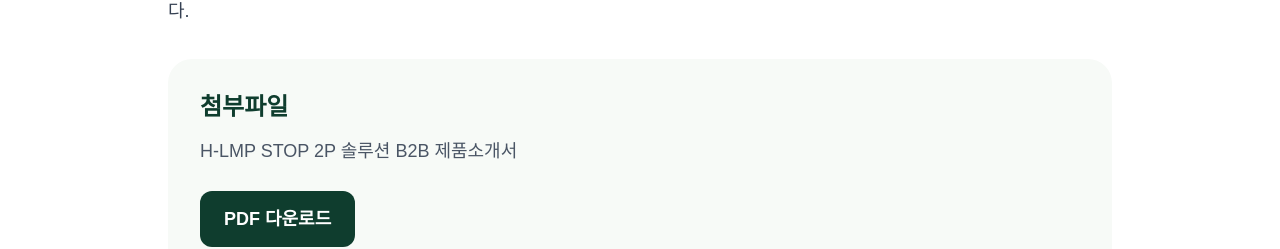
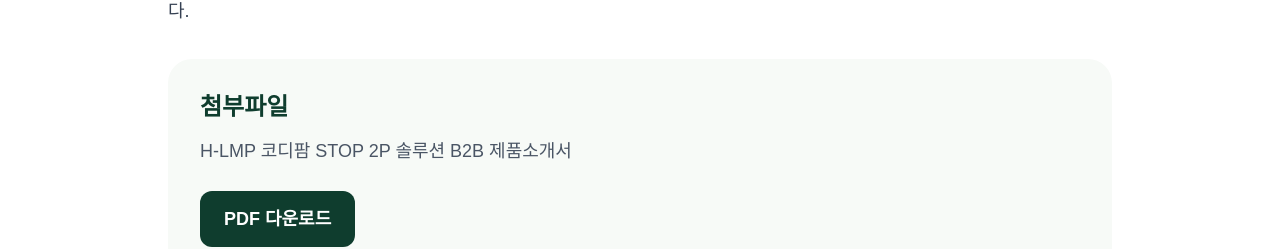
Before and after one commit to uncypdf/enfarm-site, a Next.js app: page /resources/1 in a window 1280 px wide. Shown: the part 812-1061 px from the top of the page. Built offline with nearby package versions, Linux system fonts and the light colour scheme.

Commit message:
Update resource #1 PDF to Codifarm brochure

```diff
--- a/src/app/resources/1/page.tsx
+++ b/src/app/resources/1/page.tsx
@@ -37,11 +37,11 @@ export default function ResourceDetailPage() {
             <div className="rounded-3xl bg-[#f7faf7] p-8">
               <h3 className="text-2xl font-black text-[#0f3d2e]">첨부파일</h3>
               <p className="mt-3 text-gray-600">
-                H-LMP STOP 2P 솔루션 B2B 제품소개서
+                H-LMP 코디팜 STOP 2P 솔루션 B2B 제품소개서
               </p>
 
               <a
-                href="/H-LMP STOP 2P 솔루션 b2b(케이피드).pdf"
+                href="/codifarm-stop2p-b2b.pdf"
                 download
                 className="mt-6 inline-block rounded-xl bg-[#0f3d2e] px-6 py-3 font-bold text-white transition hover:bg-[#14533f]"
               >
```
Also changed, not shown: 1 other file (tests, documents, lock files or other folders).
